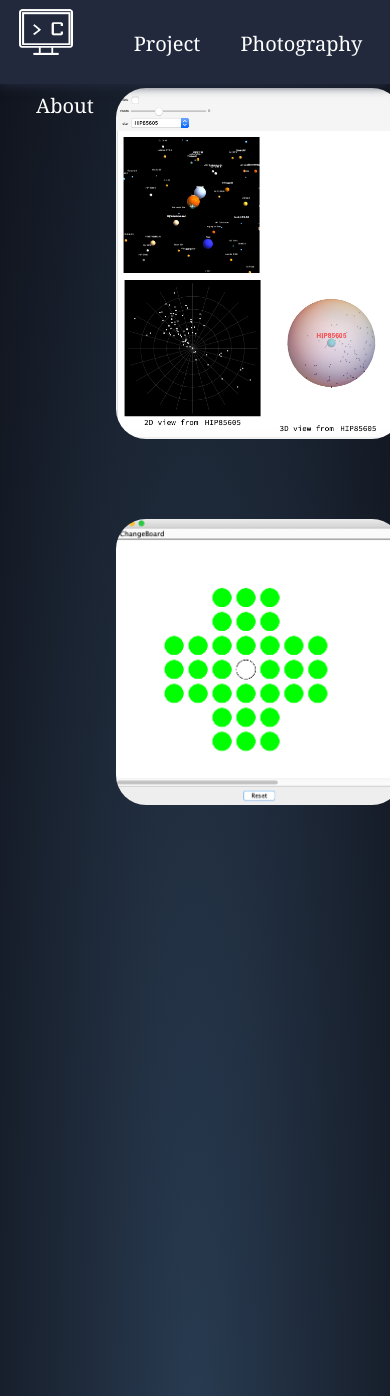
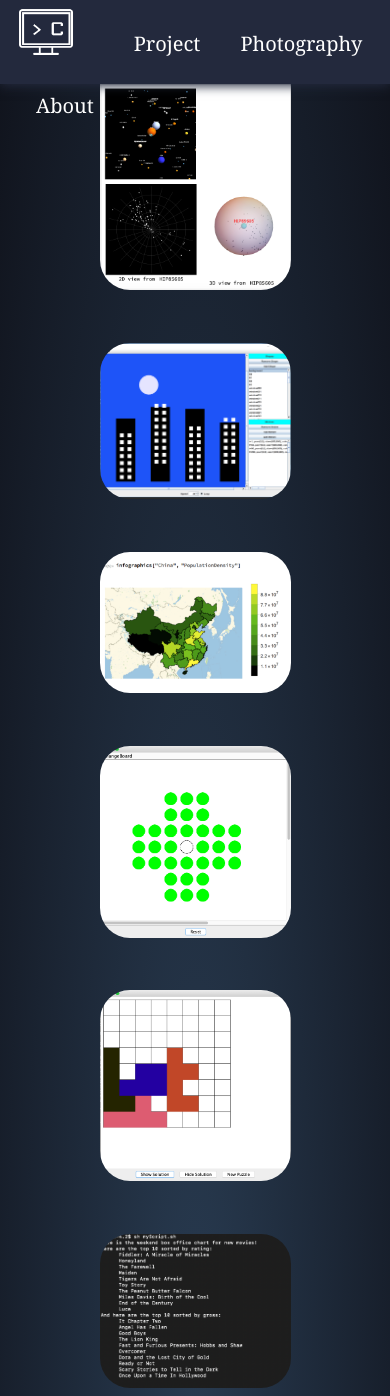
Before and after one commit to cindy1u0/website, a plain HTML site: page project.html in a window 390 px wide. Shown: the top 1396 px of the page. Drawn offline with Linux system fonts and the light colour scheme.

Commit message:
projects added

```diff
--- a/css/project.css
+++ b/css/project.css
@@ -4,16 +4,6 @@ html {
   height: 1500px;
 }
 
-/* .project1 {
-  position: absolute;
-  top: 20%;
-  left: 20%;
-} */
-/* img {
-  border-radius: 30px;
-  width: 350px;
-  height: 450px;
-} */
 .row {
   display: -ms-flexbox;
   /* IE10 */
@@ -34,9 +24,9 @@ html {
 }
 
 .column img {
-  margin-top: 80px;
-  margin-left: 100px;
-  vertical-align: middle;
+  margin-top: 20%;
+  margin-left: 35%;
+  /* vertical-align: middle; */
   width: 80%;
   border-radius: 30px;
 }
@@ -44,16 +34,16 @@ html {
 /* Responsive layout - makes a two column-layout instead of four columns */
 @media screen and (max-width: 800px) {
   .column {
-    -ms-flex: 50%;
-    flex: 50%;
-    max-width: 50%;
+    -ms-flex: 100%;
+    flex: 100%;
+    max-width: 80%;
   }
 }
 
 /* Responsive layout - makes the two columns stack on top of each other instead of next to each other */
 @media screen and (max-width: 600px) {
-  .column {
+  .row {
     -ms-flex: 100%;
     flex: 100%;
-    max-width: 100%;
+    max-width: 80%;
   }
--- a/project.html
+++ b/project.html
@@ -21,13 +21,38 @@
   <div class="row">
     <div class="column">
       <div class="project1">
-        <img src="pictures/planet.png" alt="View of Nearby Stars" class="image">
+        <a href="https://demonstrations.wolfram.com/NeighborhoodsOfNearbyStars/">
+          <img src="pictures/planet.png" alt="View of Nearby Stars" class="image">
+        </a>
+      </div>
+
+      <div class="project2">
+        <a href="https://github.com/cindy1u0/Easy-Animator">
+          <img src="pictures/animator.png" alt="View of Nearby Stars" class="image"></a>
+      </div>
+
+      <div class="project3">
+        <a href="https://community.wolfram.com/groups/-/m/t/1027435?p_p_auth=BOTd0UxD">
+          <img src="pictures/infographics.png" alt="View of Nearby Stars" class="image"></a>
       </div>
     </div>
 
     <div class="column">
-      <div class="project2">
-        <img src="pictures/marble.png" alt="Marble Solitaire" class="image">
+      <div class="project4">
+        <a href="https://github.com/cindy1u0/Marble-Solitaire">
+          <img src="pictures/marble.png" alt="Marble Solitaire" class="image"></a>
+      </div>
+
+      <div class="project5">
+        <a href="https://github.com/cindy1u0/tiling-polyominoes-game">
+          <img src="pictures/puzzle.png" alt="View of Nearby Stars" class="image">
+        </a>
+      </div>
+
+      <div class="project6">
+        <a href="https://github.com/cindy1u0/Top-Movie-Search">
+          <img src="pictures/movie.png" alt="View of Nearby Stars" class="image">
+        </a>
       </div>
     </div>
 
```
Also changed, not shown: pictures/animator.png (added), pictures/infographics.png (added), pictures/movie.png (added), pictures/puzzle.png (added).
